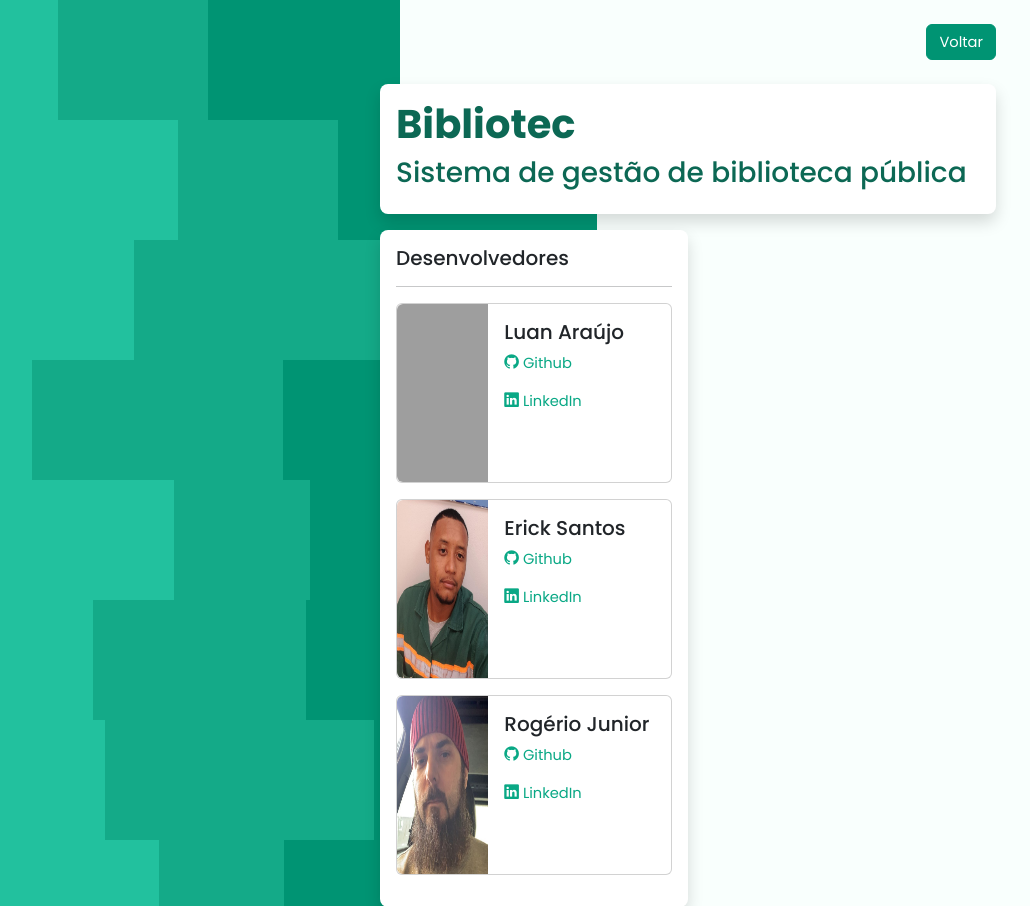
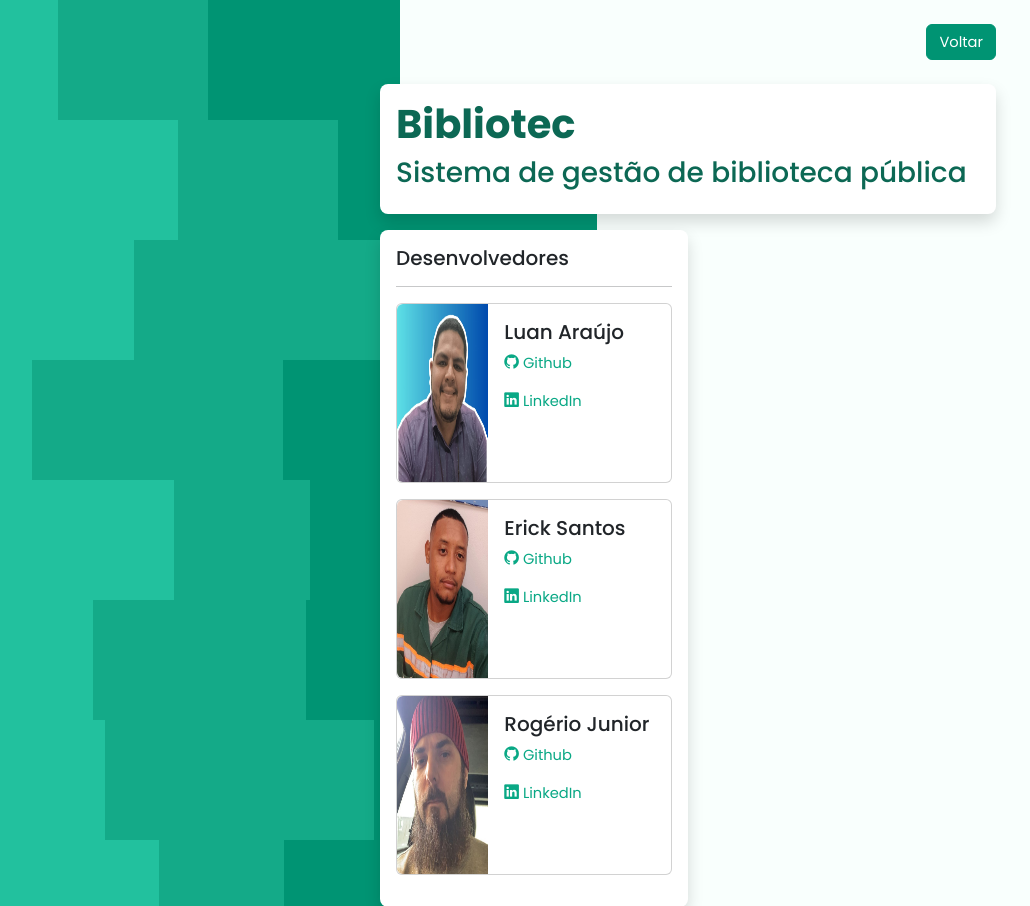
Before and after one commit to peregrinno/Bibliotec, a Flask app: page /sobre in a window 1280 px wide. Shown: the top 906 px of the page, without its empty margins (148-1178 px from the left). Run offline with Flask 3, Linux system fonts and the light colour scheme; some web fonts are replaced; grey boxes are pictures that could not be loaded.

Commit message:
fiX: altera foto pesado > leve

```diff
--- a/templates/sobre.html
+++ b/templates/sobre.html
@@ -24,7 +24,7 @@ Sobre o sistema
           <div class="card mb-3" style="max-width: 540px; min-height: 170px" data-aos="fade-right">
             <div class="row g-0">
               <div class="col-md-4">
-                <img src="{{ url_for('static', filename='imgs/devs/luan.svg') }}" class="img-fluid rounded-start"
+                <img src="{{ url_for('static', filename='imgs/devs/luan.jpg') }}" class="img-fluid rounded-start"
                   alt="..." style="min-height: 178px;">
               </div>
               <div class="col-md-8">
```
Also changed, not shown: static/imgs/devs/luan.jpg (added).
